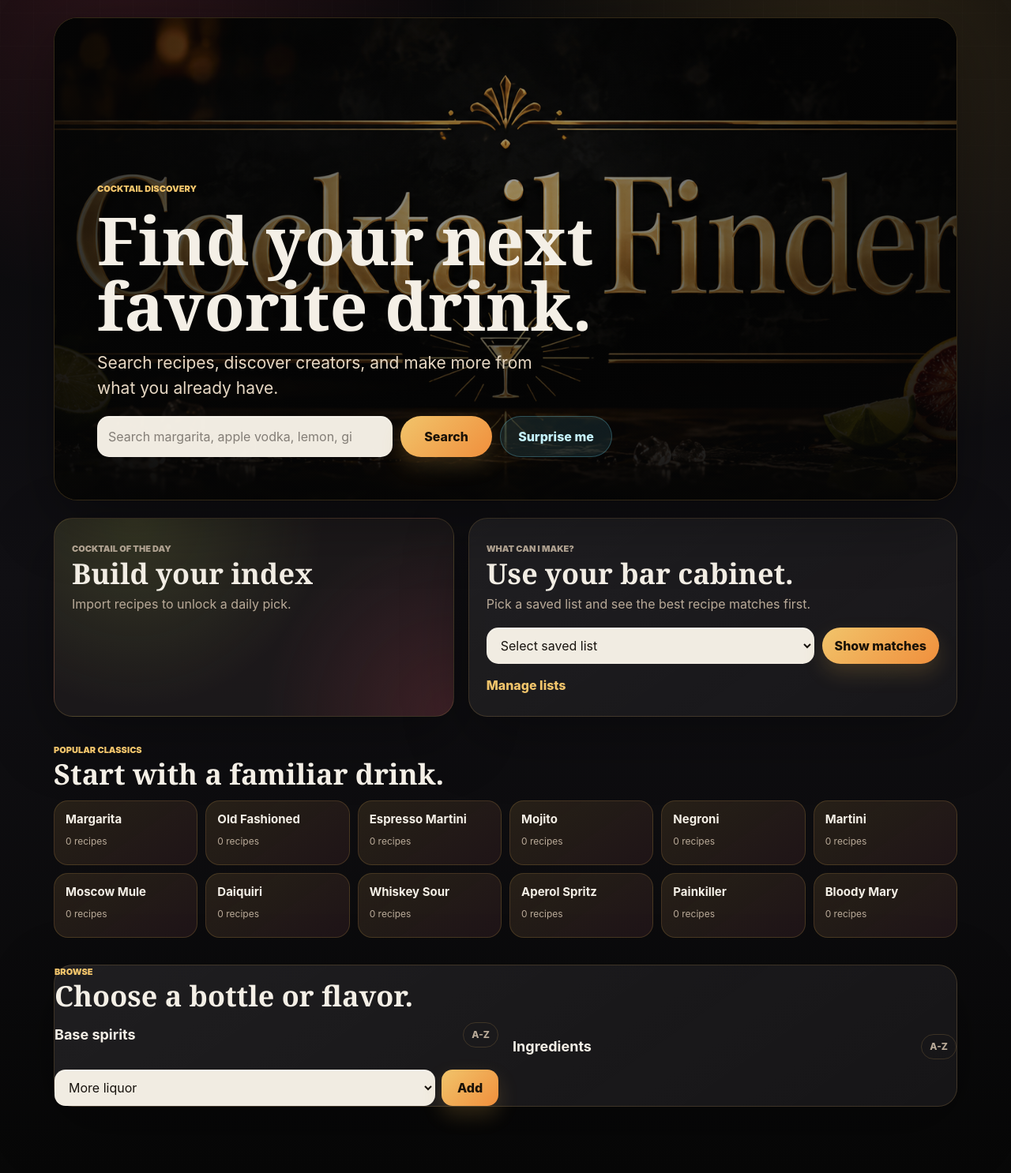
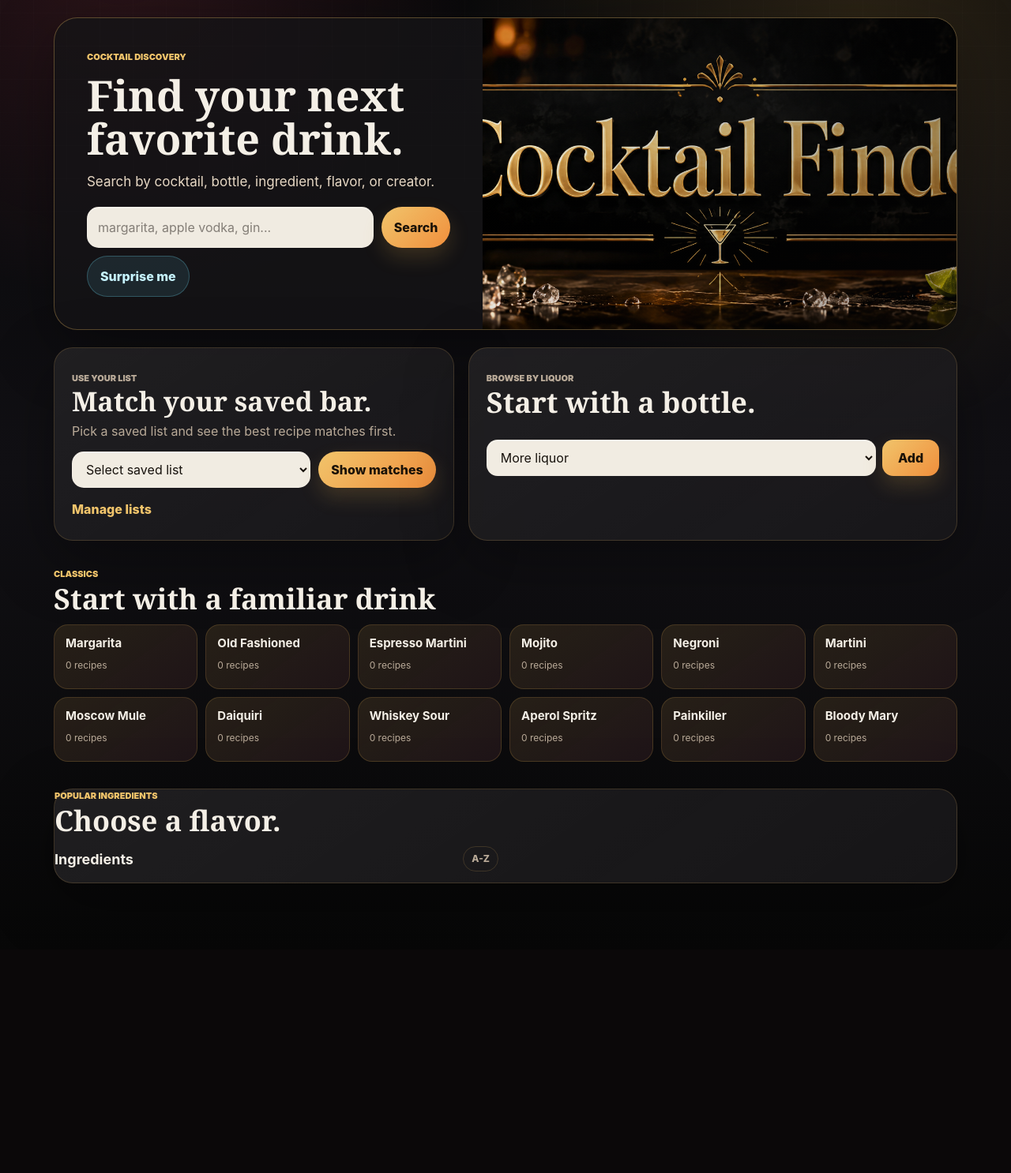
Before and after one commit to thewoodenshoe/coctail-recipy-finder, a FastAPI app: page / in a window 1280 px wide. Shown: the part 68-1554 px from the top of the page at 79% size. After the commit the page ends 1187 px from the top, so only its background shows below. Run offline with FastAPI, Linux system fonts and the light colour scheme; data that the repository does not hold is empty.

Commit message:
Implement refined discover layout

```diff
--- a/app/main.py
+++ b/app/main.py
@@ -796,7 +796,7 @@ def _toggle_sort_url(request: Request, key: str) -> str:
 
 
 def _request_query_path(request: Request) -> str:
-    return "/search" if request.url.path == "/search" else "/"
+    return "/search"
 
 
 def _query_path(items: list[tuple[str, str]], path: str = "/") -> str:
--- a/app/static/styles.css
+++ b/app/static/styles.css
@@ -348,6 +348,165 @@ button:hover,
   min-height: 52px;
 }
 
+.refined-hero {
+  display: grid;
+  grid-template-columns: minmax(0, 0.95fr) minmax(340px, 1.05fr);
+  min-height: 360px;
+  overflow: hidden;
+  border: 1px solid var(--line-strong);
+  border-radius: 30px;
+  background: var(--surface);
+  box-shadow: var(--shadow);
+}
+
+.refined-hero-copy {
+  display: grid;
+  align-content: center;
+  gap: 14px;
+  padding: clamp(22px, 3.2vw, 42px);
+}
+
+.refined-hero-copy h1 {
+  max-width: 560px;
+  margin: 0;
+  color: var(--ink);
+  font-family: var(--serif);
+  font-size: clamp(36px, 4.2vw, 54px);
+  font-weight: 650;
+  line-height: 1.02;
+  letter-spacing: 0;
+}
+
+.refined-hero-copy p:not(.eyebrow) {
+  max-width: 520px;
+  margin: 0;
+  color: #e7d8c4;
+  font-size: 17px;
+}
+
+.refined-hero-copy .hero-search-form {
+  grid-template-columns: minmax(0, 1fr) auto;
+}
+
+.refined-hero-copy .button-secondary {
+  justify-self: start;
+}
+
+.refined-hero-media {
+  position: relative;
+  min-height: 300px;
+  margin: 0;
+}
+
+.refined-hero-media::after {
+  content: "";
+  position: absolute;
+  inset: 0;
+  background: linear-gradient(90deg, rgba(8, 8, 9, 0.06), rgba(8, 8, 9, 0.36));
+}
+
+.refined-hero-media img {
+  width: 100%;
+  height: 100%;
+  object-fit: cover;
+}
+
+.refined-priority-grid {
+  display: grid;
+  grid-template-columns: minmax(0, 0.9fr) minmax(0, 1.1fr);
+  gap: 18px;
+  margin-top: 22px;
+}
+
+.refined-panel {
+  display: grid;
+  align-content: start;
+  gap: 14px;
+  min-height: 220px;
+  border: 1px solid var(--line);
+  border-radius: var(--radius);
+  padding: 22px;
+  background:
+    linear-gradient(145deg, rgba(255, 255, 255, 0.055), rgba(255, 255, 255, 0.015)),
+    var(--surface);
+  box-shadow: var(--shadow);
+}
+
+.refined-panel h2 {
+  margin: 4px 0 0;
+  color: var(--ink);
+  font-family: var(--serif);
+  font-size: clamp(24px, 3vw, 34px);
+  line-height: 1.04;
+  font-weight: 650;
+}
+
+.refined-panel p {
+  margin: 8px 0 0;
+  color: var(--muted);
+}
+
+.ranked-list {
+  display: grid;
+  grid-template-columns: repeat(5, minmax(0, 1fr));
+  gap: 10px;
+  margin: 0;
+  padding: 0;
+  list-style: none;
+}
+
+.ranked-list li {
+  display: grid;
+  grid-template-columns: 36px minmax(0, 1fr);
+  align-items: center;
+  gap: 10px;
+  min-height: 70px;
+  border: 1px solid var(--line);
+  border-radius: 18px;
+  padding: 11px;
+  background:
+    linear-gradient(145deg, rgba(216, 166, 74, 0.1), rgba(184, 63, 86, 0.06)),
+    rgba(18, 17, 18, 0.9);
+  color: var(--ink);
+  transition: transform 160ms ease, border-color 160ms ease;
+}
+
+.ranked-list li:hover {
+  transform: translateY(-2px);
+  border-color: rgba(216, 166, 74, 0.45);
+}
+
+.ranked-list li > span {
+  display: grid;
+  place-items: center;
+  width: 32px;
+  height: 32px;
+  border-radius: 50%;
+  background: rgba(216, 166, 74, 0.14);
+  color: var(--gold-2);
+  font-size: 13px;
+  font-weight: 900;
+}
+
+.ranked-list a {
+  display: grid;
+  gap: 3px;
+  min-width: 0;
+  color: var(--ink);
+}
+
+.ranked-list strong {
+  font-size: 15px;
+  line-height: 1.15;
+  overflow-wrap: anywhere;
+}
+
+.ranked-list small {
+  color: var(--muted);
+  font-size: 12px;
+  overflow-wrap: anywhere;
+}
+
 .feature-grid,
 .recipe-layout {
   display: grid;
--- a/app/templates/base.html
+++ b/app/templates/base.html
@@ -5,7 +5,7 @@
     <meta name="viewport" content="width=device-width, initial-scale=1">
     <title>{% block title %}Cocktail Recipe Finder{% endblock %}</title>
     <link rel="preload" as="image" href="/static/cocktail-finder.jpg">
-    <link rel="stylesheet" href="/static/styles.css?v=20260706a">
+    <link rel="stylesheet" href="/static/styles.css?v=20260814a">
   </head>
   <body>
     <header class="site-header">
--- a/app/templates/search.html
+++ b/app/templates/search.html
@@ -1,7 +1,7 @@
 {% extends "base.html" %}
 {% block title %}{% if page_mode == "search" %}Search{% else %}Discover{% endif %} - Cocktail Finder{% endblock %}
 {% block content %}
-  {% set search_action = "/search" if page_mode == "search" else "/" %}
+  {% set search_action = "/search" %}
   <datalist id="search-suggestions">
     {% for suggestion in search_suggestions %}
       <option value="{{ suggestion }}"></option>
@@ -9,52 +9,33 @@
   </datalist>
 
   {% if page_mode == "discover" %}
-    <section class="editorial-hero" aria-labelledby="hero-title">
-      <img src="/static/cocktail-finder.jpg" alt="Cocktail Finder bar scene with cocktails, citrus, and gold lettering">
-      <div class="hero-overlay">
+    <section class="refined-hero" aria-labelledby="hero-title">
+      <div class="refined-hero-copy">
         <p class="eyebrow">Cocktail discovery</p>
         <h1 id="hero-title">Find your next favorite drink.</h1>
-        <p>Search recipes, discover creators, and make more from what you already have.</p>
-        <form method="get" action="/" class="hero-search-form">
+        <p>Search by cocktail, bottle, ingredient, flavor, or creator.</p>
+        <form method="get" action="/search" class="hero-search-form">
           <label class="sr-only" for="hero-search">Search cocktails</label>
-          <input id="hero-search" list="search-suggestions" type="search" name="q" value="{{ q }}" placeholder="Search margarita, apple vodka, lemon, gin..." autocomplete="off">
+          <input id="hero-search" list="search-suggestions" type="search" name="q" value="{{ q }}" placeholder="margarita, apple vodka, gin..." autocomplete="off">
           {% for item in selected_alcohol %}<input type="hidden" name="alcohol" value="{{ item }}">{% endfor %}
           {% for item in selected_ingredients %}<input type="hidden" name="ingredient" value="{{ item }}">{% endfor %}
           <button type="submit">Search</button>
           <a class="button-secondary" href="/surprise">Surprise me</a>
         </form>
       </div>
+      <figure class="refined-hero-media">
+        <img src="/static/cocktail-finder.jpg" alt="Cocktail Finder bar scene with cocktails, citrus, and gold lettering">
+      </figure>
     </section>
 
-    <section class="feature-grid" aria-label="Featured cocktail discovery">
-      <article class="day-card">
+    <section class="refined-priority-grid" aria-label="Primary discovery actions">
+      <article class="refined-panel" id="can-make">
         <div>
-          <p class="eyebrow">Cocktail of the Day</p>
-          {% if cocktail_of_day %}
-            <h2>{{ cocktail_of_day.drink_name }}</h2>
-            <p>@{{ cocktail_of_day.creator_handle }}</p>
-          {% else %}
-            <h2>Build your index</h2>
-            <p>Import recipes to unlock a daily pick.</p>
-          {% endif %}
-        </div>
-        {% if cocktail_of_day %}
-          <div class="feature-tags">
-            {% for spirit in cocktail_of_day.base_spirits[:3] %}
-              <span>{{ spirit }}</span>
-            {% endfor %}
-          </div>
-          <a class="source-link" href="{{ cocktail_of_day.detail_path }}">Open recipe</a>
-        {% endif %}
-      </article>
-
-      <article class="bar-card" id="can-make">
-        <div>
-          <p class="eyebrow">What can I make?</p>
-          <h2>Use your bar cabinet.</h2>
+          <p class="eyebrow">Use your list</p>
+          <h2>Match your saved bar.</h2>
           <p>Pick a saved list and see the best recipe matches first.</p>
         </div>
-        <form method="get" action="/" class="list-match-form">
+        <form method="get" action="/search" class="list-match-form">
           <label class="sr-only" for="home-list-id">Select ingredient list</label>
           <select id="home-list-id" name="list_id">
             <option value="">Select saved list</option>
@@ -68,24 +49,75 @@
           <a class="ghost-link" href="/my-list">Manage lists</a>
         </form>
       </article>
+
+      <article class="refined-panel">
+        <div class="section-heading compact-heading">
+          <div>
+            <p class="eyebrow">Browse by liquor</p>
+            <h2>Start with a bottle.</h2>
+          </div>
+        </div>
+        <div class="chip-row">
+          {% for item in popular_alcohol %}
+            <a class="chip {% if item.active %}chip-active{% endif %}" href="{{ item.href }}">
+              {% if item.name == "bourbon" %}Bourbon / Whiskey{% else %}{{ item.label }}{% endif %} <span>{{ item.count }}</span>
+            </a>
+          {% endfor %}
+        </div>
+        {% if more_alcohol %}
+          <form method="get" action="/search" class="inline-select-form">
+            <label class="sr-only" for="home-more-alcohol">More liquor</label>
+            <select id="home-more-alcohol" name="alcohol">
+              <option value="">More liquor</option>
+              {% for item in more_alcohol %}
+                <option value="{{ item.name }}">{{ item.label }} ({{ item.count }})</option>
+              {% endfor %}
+            </select>
+            <button type="submit">Add</button>
+          </form>
+        {% endif %}
+      </article>
     </section>
 
     {% if popular_classics %}
       <section class="content-section" aria-labelledby="classic-heading">
         <div class="section-heading">
           <div>
-            <p class="eyebrow">Popular Classics</p>
-            <h2 id="classic-heading">Start with a familiar drink.</h2>
+            <p class="eyebrow">Classics</p>
+            <h2 id="classic-heading">Start with a familiar drink</h2>
           </div>
         </div>
         <div class="classic-strip">
           {% for item in popular_classics %}
-            <a class="classic-card" href="{{ item.href }}">
+            <a class="classic-card" href="{{ item.href|replace('/?', '/search?') }}">
               <strong>{{ item.label }}</strong>
               <span>{{ item.count }} recipe{% if item.count != 1 %}s{% endif %}</span>
             </a>
           {% endfor %}
         </div>
+      </section>
+    {% endif %}
+
+    {% if popular_recipes %}
+      <section class="content-section" aria-labelledby="popular-heading">
+        <div class="section-heading">
+          <div>
+            <p class="eyebrow">Popular</p>
+            <h2 id="popular-heading">Popular right now</h2>
+          </div>
+          <a class="ghost-link" href="/popular">See all</a>
+        </div>
+        <ol class="ranked-list" aria-label="Top 5 popular cocktails right now">
+          {% for result in popular_recipes[:5] %}
+            <li>
+              <span>{{ loop.index }}</span>
+              <a href="{{ result.detail_path }}">
+                <strong>{{ result.drink_name or "Untitled cocktail post" }}</strong>
+                <small>@{{ result.creator_handle }}{% if result.base_spirits %} / {{ result.base_spirits[0] }}{% endif %}</small>
+              </a>
+            </li>
+          {% endfor %}
+        </ol>
       </section>
     {% endif %}
   {% else %}
@@ -165,15 +197,16 @@
     </section>
   {% endif %}
 
-  <section class="content-section filter-studio" id="browse" aria-labelledby="browse-heading">
+  <section class="content-section filter-studio {% if page_mode == 'discover' %}discover-ingredients{% endif %}" id="browse" aria-labelledby="browse-heading">
     <div class="section-heading">
       <div>
-        <p class="eyebrow">Browse</p>
-        <h2 id="browse-heading">Choose a bottle or flavor.</h2>
+        <p class="eyebrow">{% if page_mode == "discover" %}Popular ingredients{% else %}Browse{% endif %}</p>
+        <h2 id="browse-heading">{% if page_mode == "discover" %}Choose a flavor.{% else %}Choose a bottle or flavor.{% endif %}</h2>
       </div>
     </div>
 
     <div class="filter-grid">
+      {% if page_mode != "discover" %}
         <div class="filter-block">
           <div class="filter-title-row">
             <h3>Base spirits</h3>
@@ -202,6 +235,7 @@
             </form>
           {% endif %}
         </div>
+      {% endif %}
 
       <div class="filter-block">
         <div class="filter-title-row">
@@ -234,23 +268,6 @@
     </div>
   </section>
 
-  {% if page_mode == "discover" and popular_recipes %}
-    <section class="content-section" aria-labelledby="popular-heading">
-      <div class="section-heading">
-        <div>
-          <p class="eyebrow">Popular</p>
-          <h2 id="popular-heading">Most useful finds right now.</h2>
-        </div>
-        <a class="ghost-link" href="/popular">See all</a>
-      </div>
-      <div class="featured-grid">
-        {% for result in popular_recipes %}
-          {% include "_featured_card.html" %}
-        {% endfor %}
-      </div>
-    </section>
-  {% endif %}
-
   {% if page_mode == "discover" and featured_creators %}
     <section class="content-section" aria-labelledby="creator-heading">
       <div class="section-heading">
```
Also changed, not shown: other parts of app/static/styles.css (+64 -1 lines). Lines whose indentation alone changed are shown as unchanged.
